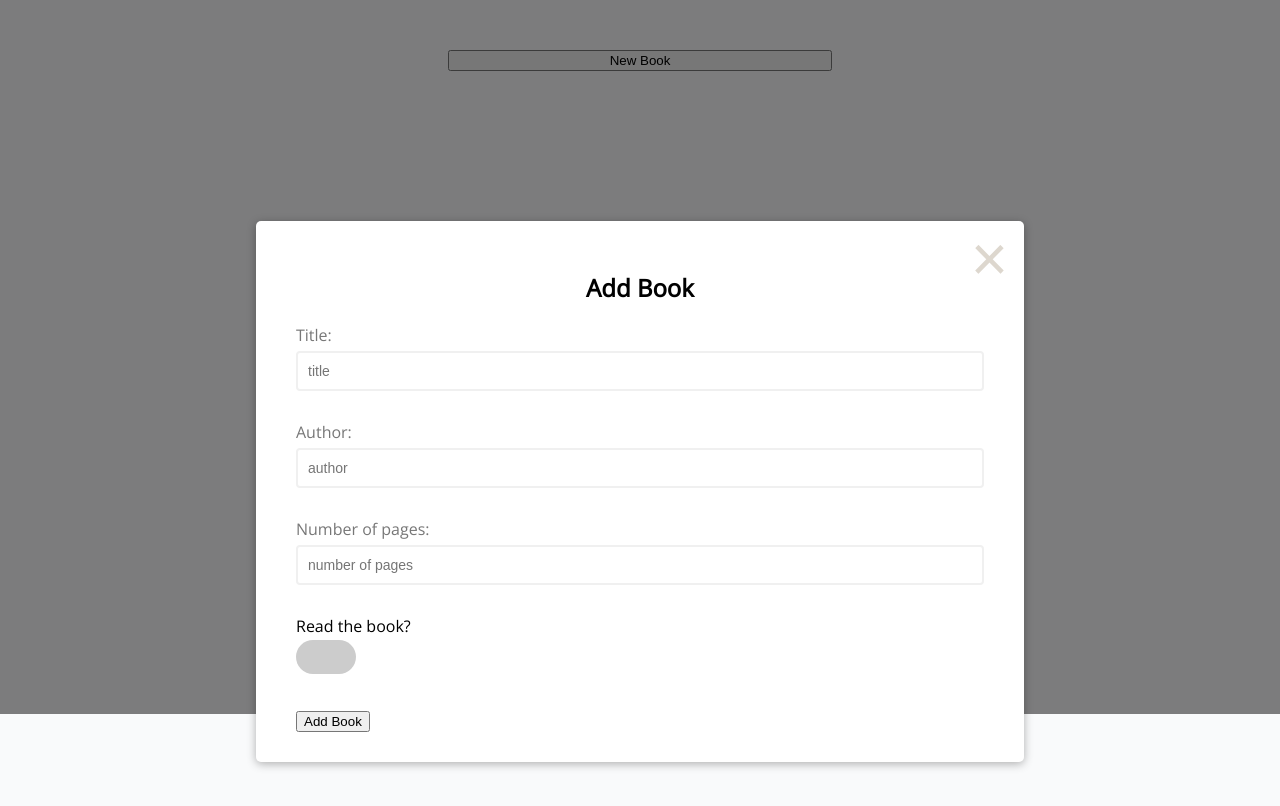
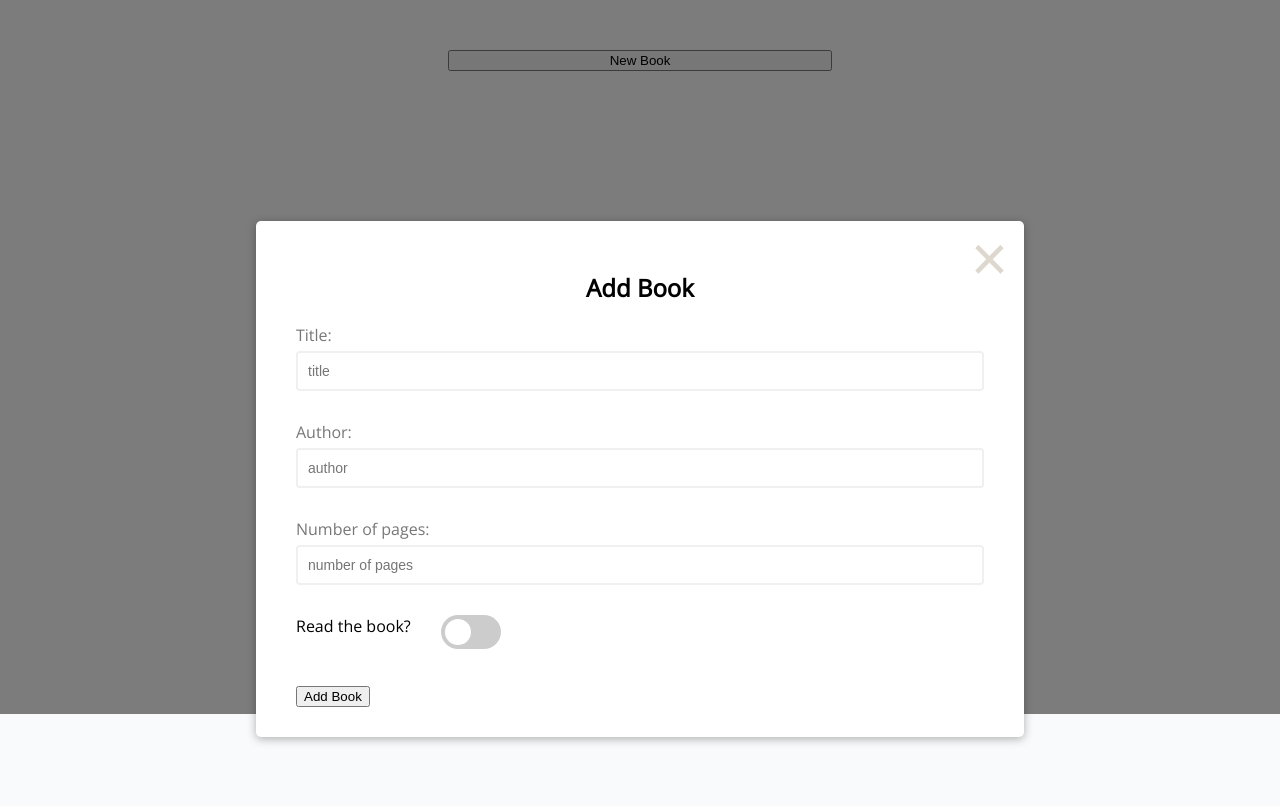
Before and after one commit to Jmagero/library, a plain HTML site: page index.html in a window 1280 px wide. Both pictures are taken after a click on the button "New Book". Shown: the part 86-892 px from the top of the page. Drawn offline with nearby package versions, Linux system fonts and the light colour scheme.

Commit message:
Add style to Read status toggle button.

```diff
--- a/style.css
+++ b/style.css
@@ -128,6 +128,18 @@ h2 {
   transition: 0.4s;
 }
 
+.slider:before {
+  position: absolute;
+  content: "";
+  height: 26px;
+  width: 26px;
+  left: 4px;
+  bottom: 4px;
+  background-color: white;
+  -webkit-transition: 0.4s;
+  transition: 0.4s;
+}
+
 input:checked + .slider {
   background-color: rgb(78, 218, 78);
 }
@@ -150,3 +162,11 @@ input:checked + .slider:before {
 .slider.round:before {
   border-radius: 50%;
 }
+
+.read-toggle {
+  display: flex;
+}
+
+.read-book {
+  margin-right: 30px;
+}
```
